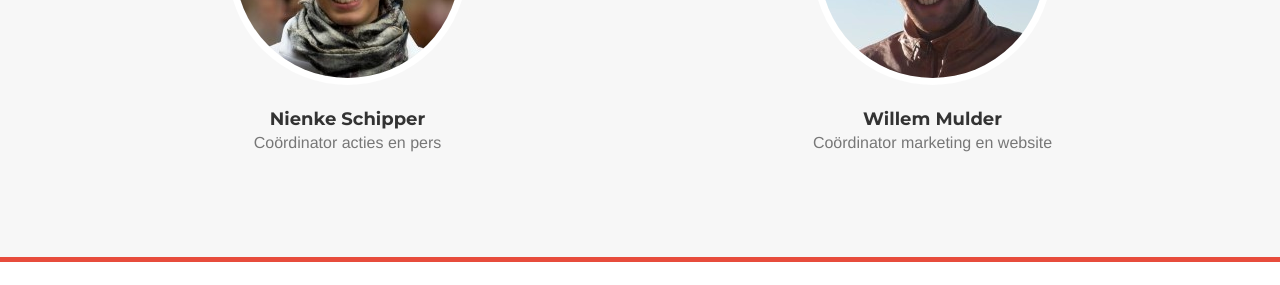
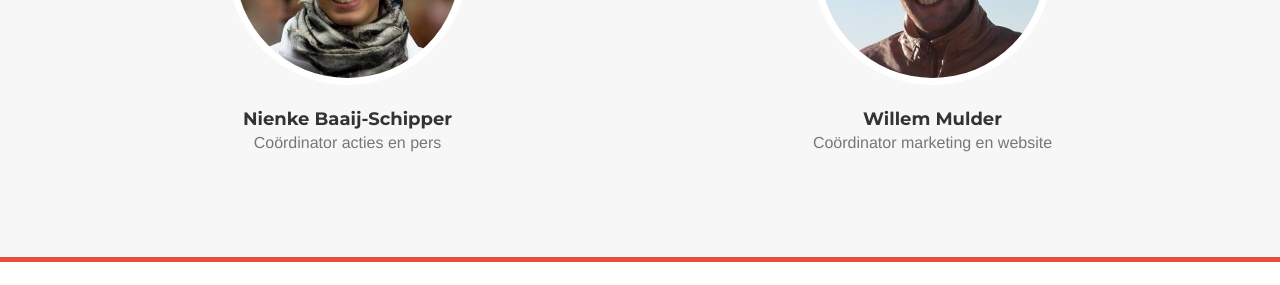
Before and after one commit to Een-nier-voor-Jeroen/Niervoorjeroen.nl-website, a Jekyll site: the page built from contact.html, in a window 1280 px wide and 900 px high, scrolled down 2329 px. Shown: the part 548-833 px from the top of the window. Built offline with Jekyll 4.4.1, drawn with Linux system fonts in a browser that asks for light colours; nearby versions of some CDN libraries; some web fonts are replaced.

Commit message:
Helaas heren

```diff
--- a/contact.html
+++ b/contact.html
@@ -128,7 +128,7 @@
                 <div class="col-sm-6">
                     <div class="team-member">
                         <img src="img/stichting/nienke.jpg" class="img-responsive img-circle" alt="">
-                        <h4>Nienke Schipper</h4>
+                        <h4>Nienke Baaij-Schipper</h4>
                         <p class="text-muted">
                             Coördinator acties en pers
                         </p>
```
